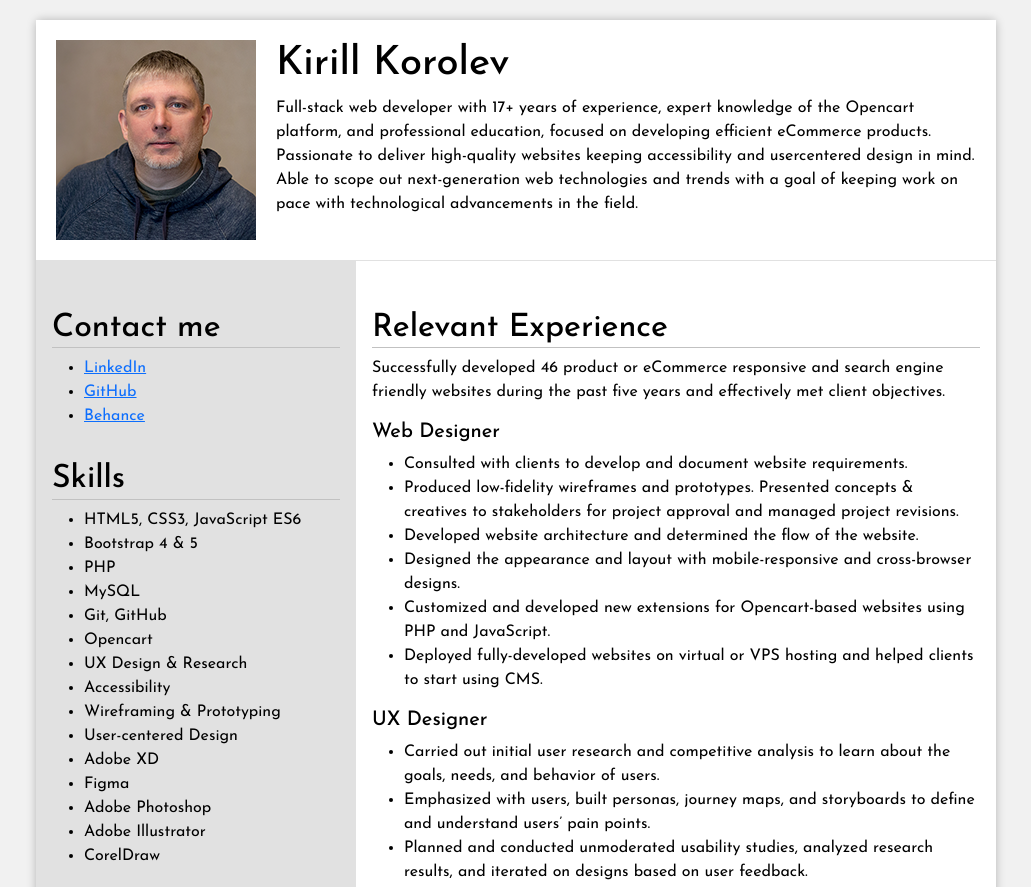
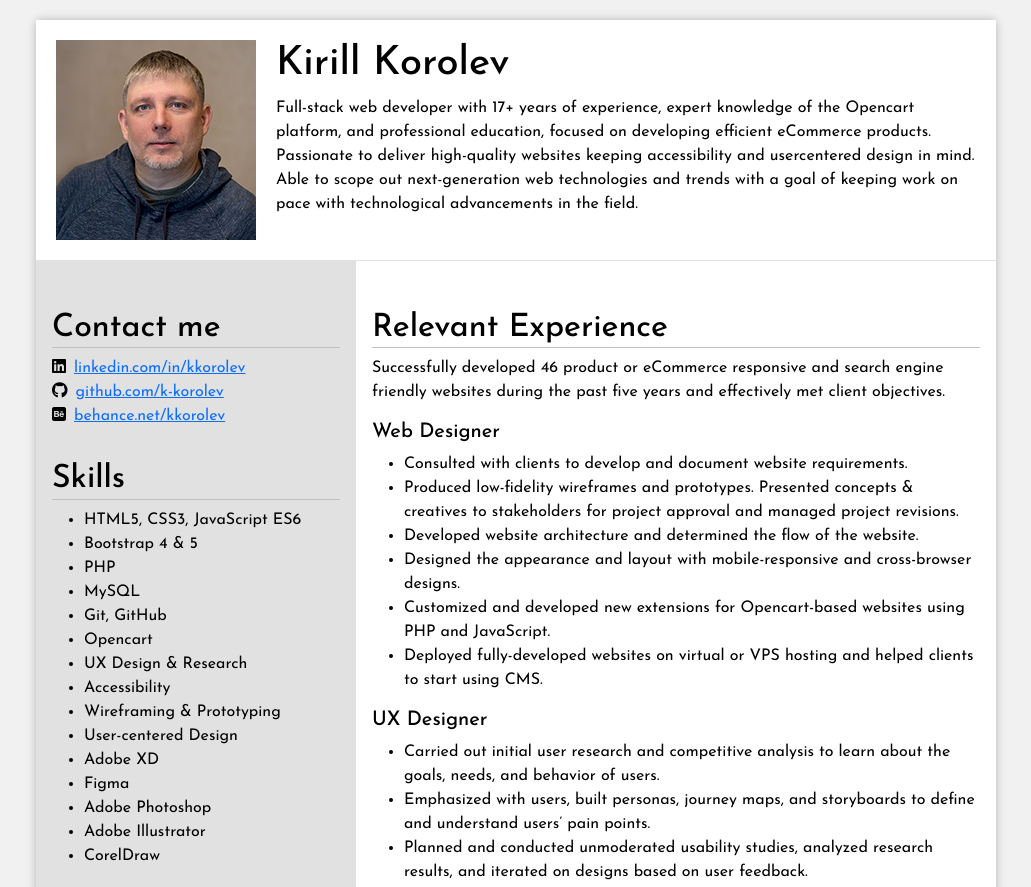
Before and after one commit to kkorolevdev/rsschool-cv-2022, a plain HTML site: page index.html in a window 1280 px wide. Shown: the top 887 px of the page, without its empty margins (124-1155 px from the left). Drawn offline with nearby package versions, Linux system fonts and the light colour scheme.

Commit message:
feat: add font awesome icons

```diff
--- a/index.html
+++ b/index.html
@@ -8,6 +8,7 @@
     <title>Kirill Korolev Web Developer</title>
 
     <link href="https://cdn.jsdelivr.net/npm/bootstrap@5.2.3/dist/css/bootstrap.min.css" rel="stylesheet" integrity="sha384-rbsA2VBKQhggwzxH7pPCaAqO46MgnOM80zW1RWuH61DGLwZJEdK2Kadq2F9CUG65" crossorigin="anonymous">
+	<script src="https://kit.fontawesome.com/6e35f1d651.js" crossorigin="anonymous"></script>
 
     <link rel="preconnect" href="https://fonts.googleapis.com">
     <link rel="preconnect" href="https://fonts.gstatic.com" crossorigin>
@@ -30,9 +31,9 @@
             <div class="col-12 col-lg-4 vox-side">
                 <h2>Contact me</h2>
 				<ul class="contact-me">
-					<li><a href="http://linkedin.com/in/kkorolev/">LinkedIn</a></li>
-					<li><a href="https://github.com/k-korolev/">GitHub</a></li>
-					<li><a href="https://www.behance.net/kkorolev/">Behance</a></li>
+					<li><a href="http://linkedin.com/in/kkorolev/"><i class="fa-brands fa-linkedin"></i>linkedin.com/in/kkorolev</a></li>
+					<li><a href="https://github.com/k-korolev/"><i class="fa-brands fa-github"></i>github.com/k-korolev</a></li>
+					<li><a href="https://www.behance.net/kkorolev/"><i class="fa-brands fa-square-behance"></i>behance.net/kkorolev</a></li>
 				</ul>
 
                 <h2>Skills</h2>
--- a/style.css
+++ b/style.css
@@ -8,8 +8,8 @@ main {margin-top:1.25rem;border-radius:5px;box-shadow:0 0 10px rgba(0,0,0,0.25);
 .vox-about {padding:1.25rem;background:#fff;border-bottom:1px solid #e1e1e1;}
 .vox-photo {float:left;margin:0 1.25rem 0 0;}
 .vox-side {padding:1rem;background:#e1e1e1;}
-.contact-me {}
-.vox-projects {}
+.contact-me {list-style-type:none;padding-left:0;}
+.contact-me i {margin-right:.5rem;color:#000;}
 .vox-main {padding:1rem;background:#fff;}
 footer {margin-top:1.25rem;background:transparent;}
 footer p,
```
